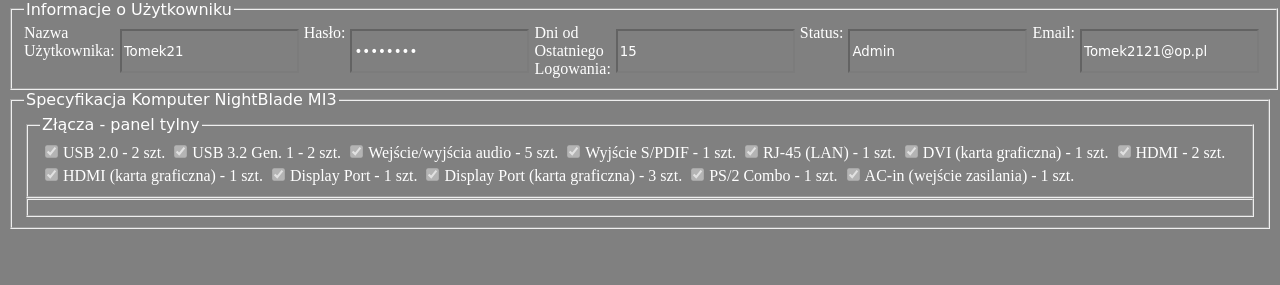
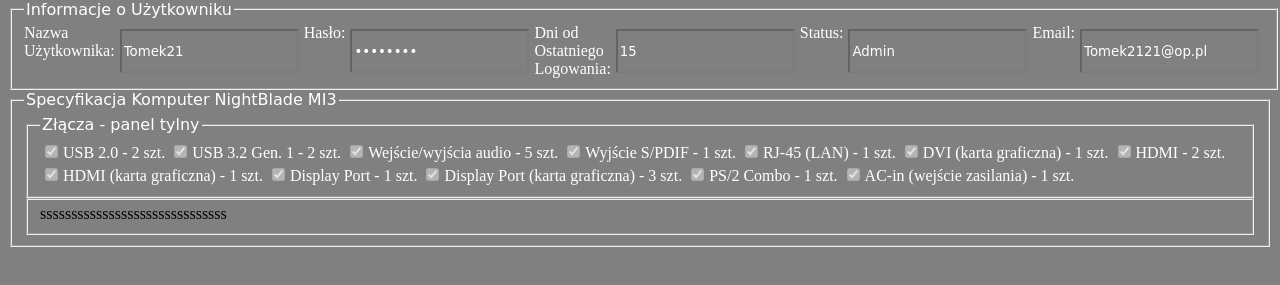
Before and after one commit to PapaMarcosS1/papamarcoss1, a plain HTML site: page index.html in a window 1280 px wide. Shown: the part 89-374 px from the top of the page. Drawn offline with Linux system fonts and the light colour scheme.

Commit message:
Add files via upload

```diff
--- a/index.html
+++ b/index.html
@@ -45,7 +45,7 @@
                <input class="spec" type="checkbox" value="checkbox" id="checkbox" checked="checked" disabled>AC-in (wejście zasilania) - 1 szt.
                 </label>
             </fieldset>
-            <fieldset></fieldset>
+            <fieldset>ssssssssssssssssssssssssssssss</fieldset>
         </fieldset>
     </div>
 </body>
```
